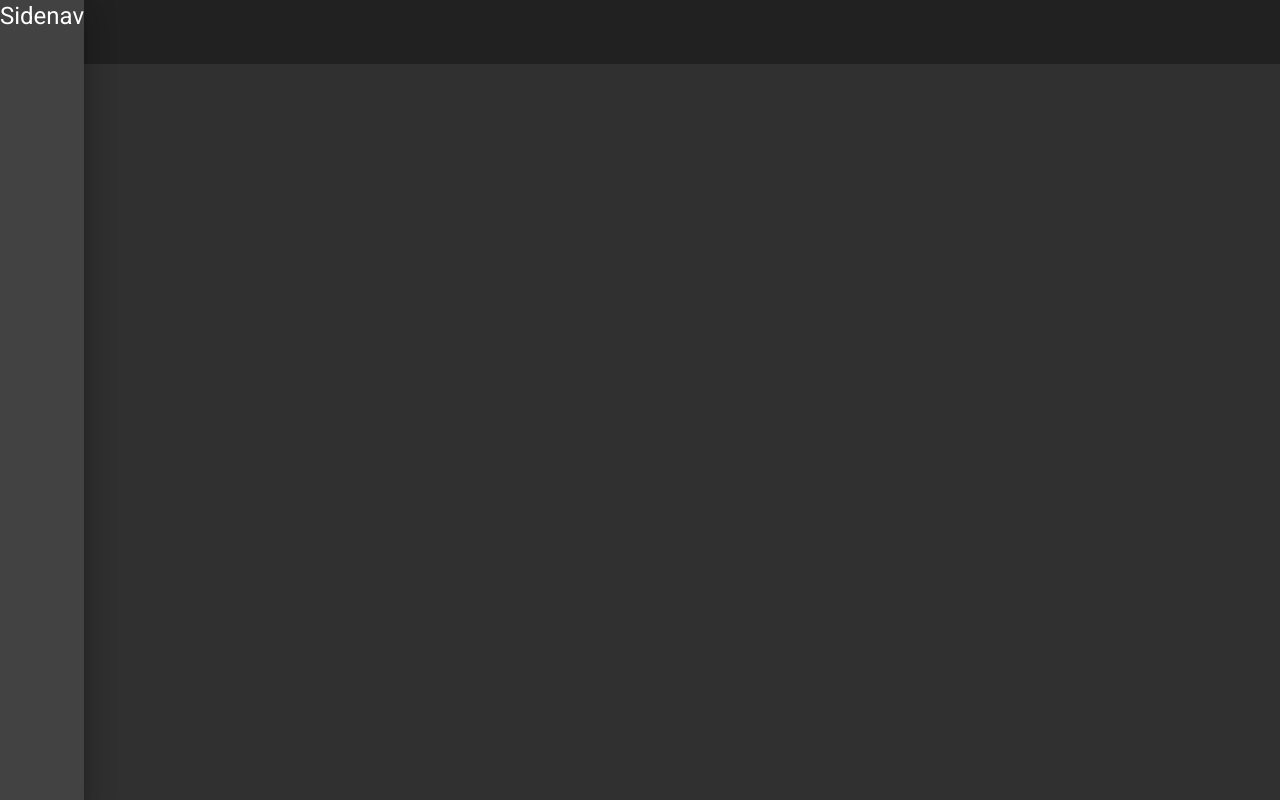
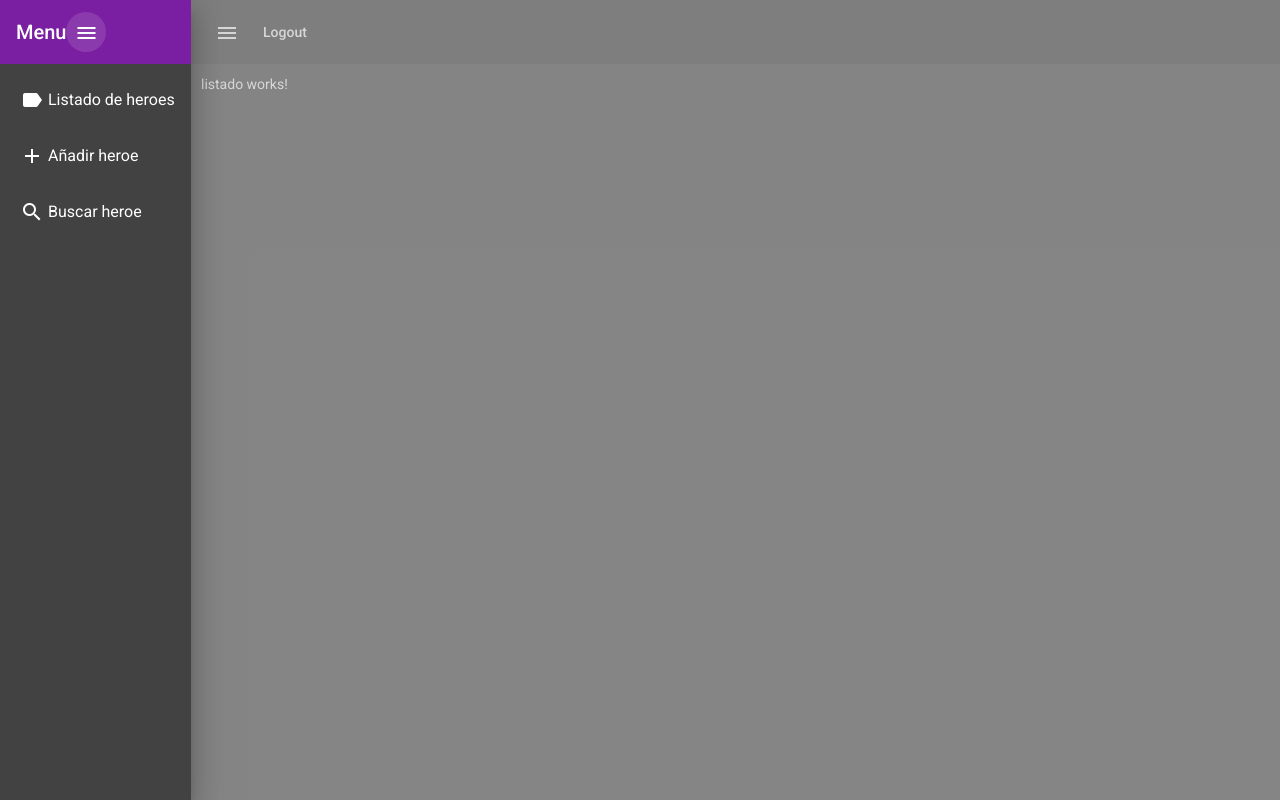
Before and after one commit to DesarrolloEdwin/CursoAngular, an Angular app: page /heroes/listado in a window 1280 px wide. Both pictures are taken after a click on the button "menu". Built offline with nearby package versions, Linux system fonts and the light colour scheme.

Commit message:
se agregaron funcionalidades para el sidebard

```diff
--- a/src/app/heroes/pages/home/home.component.html
+++ b/src/app/heroes/pages/home/home.component.html
@@ -1,7 +1,34 @@
-<mat-drawer-container fullscreen>
+<mat-sidenav-container fullscreen>
 
-    <mat-sidenav #sidenav>
-        <h1>Sidenav</h1>
+    <mat-sidenav #sidenav mode='push'>
+        <mat-toolbar color="primary">
+            <span>Menu</span>
+
+            <button mat-icon-button
+            (click)="sidenav.toggle()">
+                <mat-icon>menu</mat-icon>
+            </button>
+        </mat-toolbar>
+        <mat-nav-list>
+            <a routerLink="./listado"
+            mat-list-item
+            (click)="sidenav.toggle()">
+            <mat-icon mat-list-icon>label</mat-icon>
+                <span>Listado de heroes</span>
+            </a>
+            <a routerLink="./agregar"
+            mat-list-item
+            (click)="sidenav.toggle()">
+            <mat-icon mat-list-icon>add</mat-icon>
+                <span>Añadir heroe</span>
+            </a>
+            <a routerLink="./buscar"
+            mat-list-item
+            (click)="sidenav.toggle()">
+            <mat-icon mat-list-icon>search</mat-icon>
+                <span>Buscar heroe</span>
+            </a>
+        </mat-nav-list>
     </mat-sidenav>
 
     <mat-toolbar>
@@ -9,5 +36,12 @@
         (click)="sidenav.toggle()">
             <mat-icon>menu</mat-icon>
         </button>
+        <button mat-button>
+            Logout
+        </button>
     </mat-toolbar>
-</mat-drawer-container>
+
+    <div class="container">
+        <router-outlet></router-outlet>
+    </div>
+</mat-sidenav-container>
--- a/src/app/heroes/pages/home/home.component.ts
+++ b/src/app/heroes/pages/home/home.component.ts
@@ -4,6 +4,11 @@
   selector: 'app-home',
   templateUrl: './home.component.html',
   styles: [
+    `
+    .container{
+      margin : 10px;
+    }
+    `
   ]
 })
 export class HomeComponent implements OnInit {
--- a/src/app/material/material.module.ts
+++ b/src/app/material/material.module.ts
@@ -3,13 +3,15 @@
 import {MatSidenavModule} from '@angular/material/sidenav';
 import {MatToolbarModule} from '@angular/material/toolbar';
 import {MatIconModule} from '@angular/material/icon';
+import {MatListModule} from '@angular/material/list';
 
 @NgModule({
   exports:[
     MatButtonModule,
     MatIconModule,
     MatSidenavModule,
-    MatToolbarModule
+    MatToolbarModule,
+    MatListModule
   ]
 })
 export class MaterialModule { }
```
